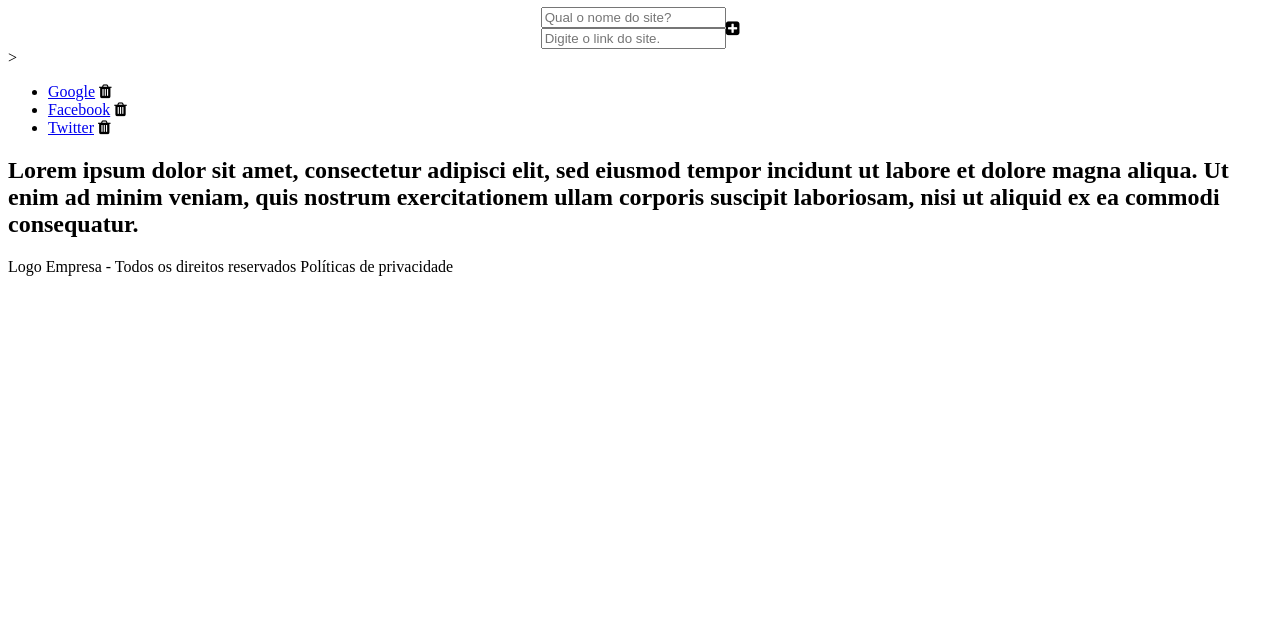
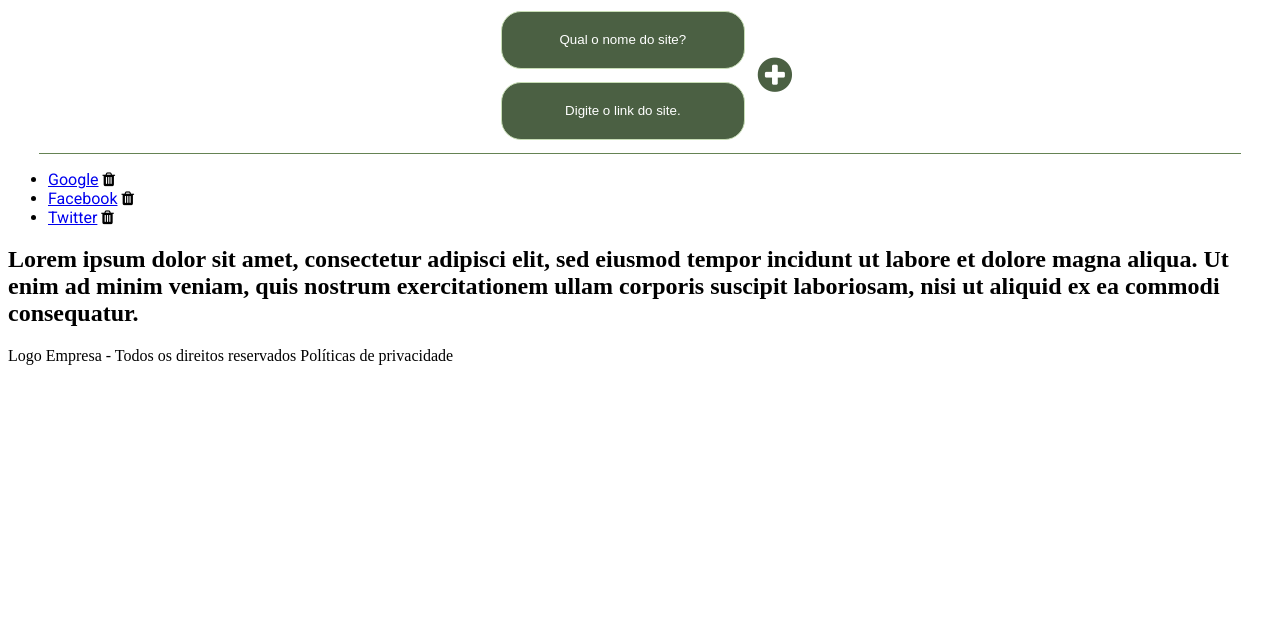
Before and after one commit to alissonlimabr/PandaNote, a plain HTML site: page Index.html in a window 1280 px wide. Shown: the part 159-800 px from the top of the page. Drawn offline with Linux system fonts and the light colour scheme.

Commit message:
Adicionado css aos inputs + border

```diff
--- a/Index.html
+++ b/Index.html
@@ -10,7 +10,10 @@
     <link rel="stylesheet" href="styles.css">
     <!-- Font Awesome icons -->
     <link rel="stylesheet" href="https://cdnjs.cloudflare.com/ajax/libs/font-awesome/4.7.0/css/font-awesome.min.css">
-
+    <!-- Font Roboto -->
+    <link rel="preconnect" href="https://fonts.googleapis.com">
+<link rel="preconnect" href="https://fonts.gstatic.com" crossorigin>
+<link href="https://fonts.googleapis.com/css2?family=Roboto:wght@400;500;700&display=swap" rel="stylesheet">
 
 </head>
 <body>
@@ -23,7 +26,6 @@
                     </div>
                     <!-- Ícone menu -->
                         <i class="fa fa-bars"></i>
-                </div>
                 </nav>
 
             </header>
@@ -40,12 +42,14 @@
                         <input type="text" class="nameSite" placeholder="Qual o nome do site?">
                         <input type="text" class="linkSite" placeholder="Digite o link do site.">
                     </div>
-                <i class="fa fa-plus-square" aria-hidden="true"></i>
+                    <div>
+                        <i class="fa fa-plus-circle" aria-hidden="true"></i>
+                    </div>
                 </div>
 
                 <!-- Sites Favoritos -->
                 <div class="Container">
-                <div class="favDiv">>
+                    <div class="favDiv">
                         <ul id="FavGroup">
                             <li>
                                 <a href="https://www.google.com" target="_blank">Google</a>
@@ -66,6 +70,7 @@
                                 </span>
                             </li>
                         </ul>
+                    </div>
                 </div>
             </div>
 
--- a/styles.css
+++ b/styles.css
@@ -1,7 +1,8 @@
 .containerMobile {
     min-width: 480px;
-    color: white;
     border-radius: 10px;
+    font-family: 'Roboto', sans-serif;
+
 }
 
 /* Headers + Navbar */
@@ -23,6 +24,7 @@ img {
     overflow: hidden;
     padding: 0;
 
+
 }
 
 .navbar i {
@@ -38,21 +40,39 @@ img {
 .titulo {
     text-align: center;
     border-top: 1px solid #658354;
-    margin: 13px 31px 0px 31px
-}
+    margin: 13px 31px 0px 31px;
+    font-size: 14px;
 
-.form {
-    display: flex;
+
 }
 
 .form {
     display: flex;
     justify-content: center;
     align-items: center;
+    margin: 0px 31px 0px 31px;
+    border-bottom: 1px solid #658354;
 }
 
-.form-group {
-    display:grid;
-    flex-direction: column;
-    justify-content: center;
+.form-group input{
+    width: 238px;
+    height: 54px;
+    display: grid;
+    background-color: #4B6043;
+    border-radius: 20px;
+    text-align: center;
+    border: 1px solid #C7DDB5;
+    margin: 13px;
+
 }
+
+.form-group input::placeholder {
+    color: white;
+    opacity: 1;
+  }
+
+.form i {
+    align-items: center;
+    color: #4B6043;
+    font-size: 40px;
+}
```
Lines whose indentation alone changed are shown as unchanged.
